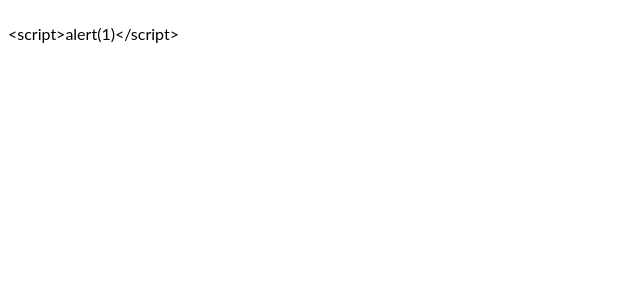
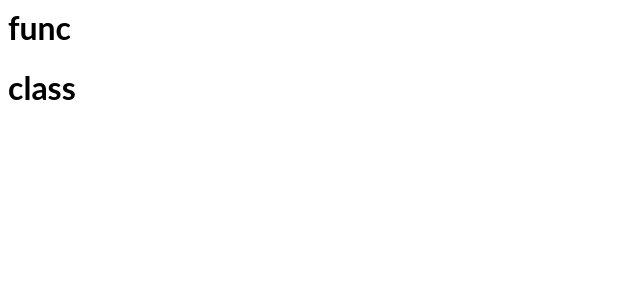
Before and after one commit to akoni50/react-ts-pzmfkd, a React (Create React App) app: page / in a window 1280 px wide. Shown: the top 300 px of the page, without its empty margins (0-640 px from the left). Built offline with nearby package versions, Linux system fonts and the light colour scheme.

Commit message:
add func and class

```diff
--- a/App.tsx
+++ b/App.tsx
@@ -2,6 +2,8 @@ import * as React from 'react';
 import './style.css';
 import DOMPurify from 'dompurify';
 import { test } from './test';
+import FuncComp from './testfunc';
+import Testclass from './testclass';
 
 export default function App() {
   console.log('stuff happends');
@@ -19,12 +21,14 @@ export default function App() {
   ) as string;
   return (
     <React.Fragment>
-      <div style={{ height: '500px', overflow: 'auto' }}>
+      {/* <div style={{ height: '500px', overflow: 'auto' }}>
         <p>{testings.customHTML}</p>
       </div>
       <div>
         <p>{santizeHTML}</p>
-      </div>
+      </div> */}
+      <FuncComp />
+      <Testclass />
     </React.Fragment>
   );
 }
--- /dev/null
+++ b/testclass.tsx
@@ -0,0 +1,21 @@
+import * as React from 'react';
+
+interface mystate {
+  renderme: string;
+}
+
+class Testclass extends React.Component<any, mystate> {
+  constructor(props) {
+    super(props);
+    this.state = {
+      renderme: 'class',
+    };
+  }
+  private val = 'stuff class';
+
+  public render() {
+    return <h1>{this.state.renderme}</h1>;
+  }
+}
+
+export default Testclass;
--- /dev/null
+++ b/testfunc.tsx
@@ -0,0 +1,10 @@
+import * as React from 'react';
+
+//not components should always being with uppercase WTH typescript
+const FuncComp = () => {
+  const [change, setChange] = React.useState('func');
+
+  return <h1>{change}</h1>;
+};
+
+export default FuncComp;
```
